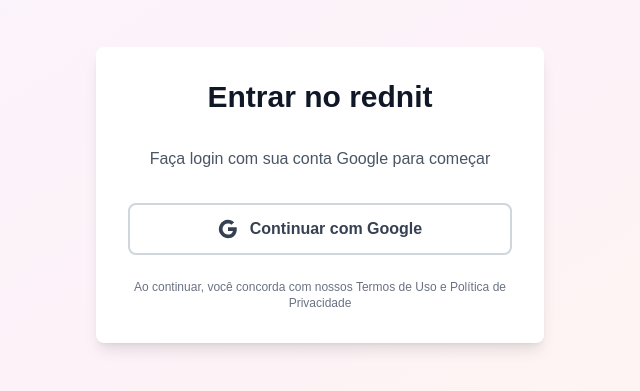
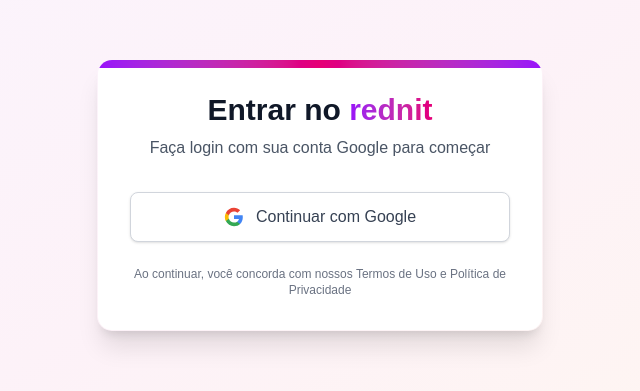
Before and after one commit to Luizhp86/rednit, a Next.js app: page /login in a window 1280 px wide. Shown: the part 205-596 px from the top of the page, without its empty margins (320-960 px from the left). Built offline with nearby package versions, Linux system fonts and the light colour scheme; no server answers.

Commit message:
feat: melhorar UI da tela de login com gradiente roxo/rosa e botÃ£o Google tradicional

```diff
--- a/app/login/page.tsx
+++ b/app/login/page.tsx
@@ -33,9 +33,12 @@
 
   return (
     <div className="min-h-screen bg-gradient-to-br from-purple-50 via-pink-50 to-orange-50 flex items-center justify-center px-4">
-      <div className="bg-white p-8 rounded-lg shadow-lg max-w-md w-full">
-        <h1 className="text-3xl font-bold text-center mb-8 text-gray-900">
-          Entrar no rednit
+      <div className="bg-white p-8 rounded-2xl shadow-xl max-w-md w-full border-2 border-transparent bg-clip-padding relative overflow-hidden">
+        {/* Gradiente decorativo no topo */}
+        <div className="absolute top-0 left-0 right-0 h-2 bg-gradient-to-r from-purple-600 via-pink-600 to-purple-600"></div>
+
+        <h1 className="text-3xl font-bold text-center mb-2 text-gray-900">
+          Entrar no <span className="bg-gradient-to-r from-purple-600 to-pink-600 bg-clip-text text-transparent">rednit</span>
         </h1>
         <p className="text-center text-gray-600 mb-8">
           Faça login com sua conta Google para começar
@@ -43,7 +46,7 @@
         <button
           onClick={handleGoogleLogin}
           disabled={loading}
-          className="w-full bg-white border-2 border-gray-300 text-gray-700 px-6 py-3 rounded-lg font-semibold hover:bg-gray-50 transition flex items-center justify-center gap-3 disabled:opacity-50"
+          className="w-full bg-white border border-gray-300 text-gray-700 px-6 py-3 rounded-lg font-medium hover:bg-gray-50 transition-all duration-200 flex items-center justify-center gap-3 disabled:opacity-50 disabled:cursor-not-allowed shadow-sm hover:shadow-md"
         >
           {loading ? (
             'Carregando...'
@@ -51,19 +54,19 @@
             <>
               <svg className="w-5 h-5" viewBox="0 0 24 24">
                 <path
-                  fill="currentColor"
+                  fill="#4285F4"
                   d="M22.56 12.25c0-.78-.07-1.53-.2-2.25H12v4.26h5.92c-.26 1.37-1.04 2.53-2.21 3.31v2.77h3.57c2.08-1.92 3.28-4.74 3.28-8.09z"
                 />
                 <path
-                  fill="currentColor"
+                  fill="#34A853"
                   d="M12 23c2.97 0 5.46-.98 7.28-2.66l-3.57-2.77c-.98.66-2.23 1.06-3.71 1.06-2.86 0-5.29-1.93-6.16-4.53H2.18v2.84C3.99 20.53 7.7 23 12 23z"
                 />
                 <path
-                  fill="currentColor"
+                  fill="#FBBC05"
                   d="M5.84 14.09c-.22-.66-.35-1.36-.35-2.09s.13-1.43.35-2.09V7.07H2.18C1.43 8.55 1 10.22 1 12s.43 3.45 1.18 4.93l2.85-2.22.81-.62z"
                 />
                 <path
-                  fill="currentColor"
+                  fill="#EA4335"
                   d="M12 5.38c1.62 0 3.06.56 4.21 1.64l3.15-3.15C17.45 2.09 14.97 1 12 1 7.7 1 3.99 3.47 2.18 7.07l3.66 2.84c.87-2.6 3.3-4.53 6.16-4.53z"
                 />
               </svg>
```
